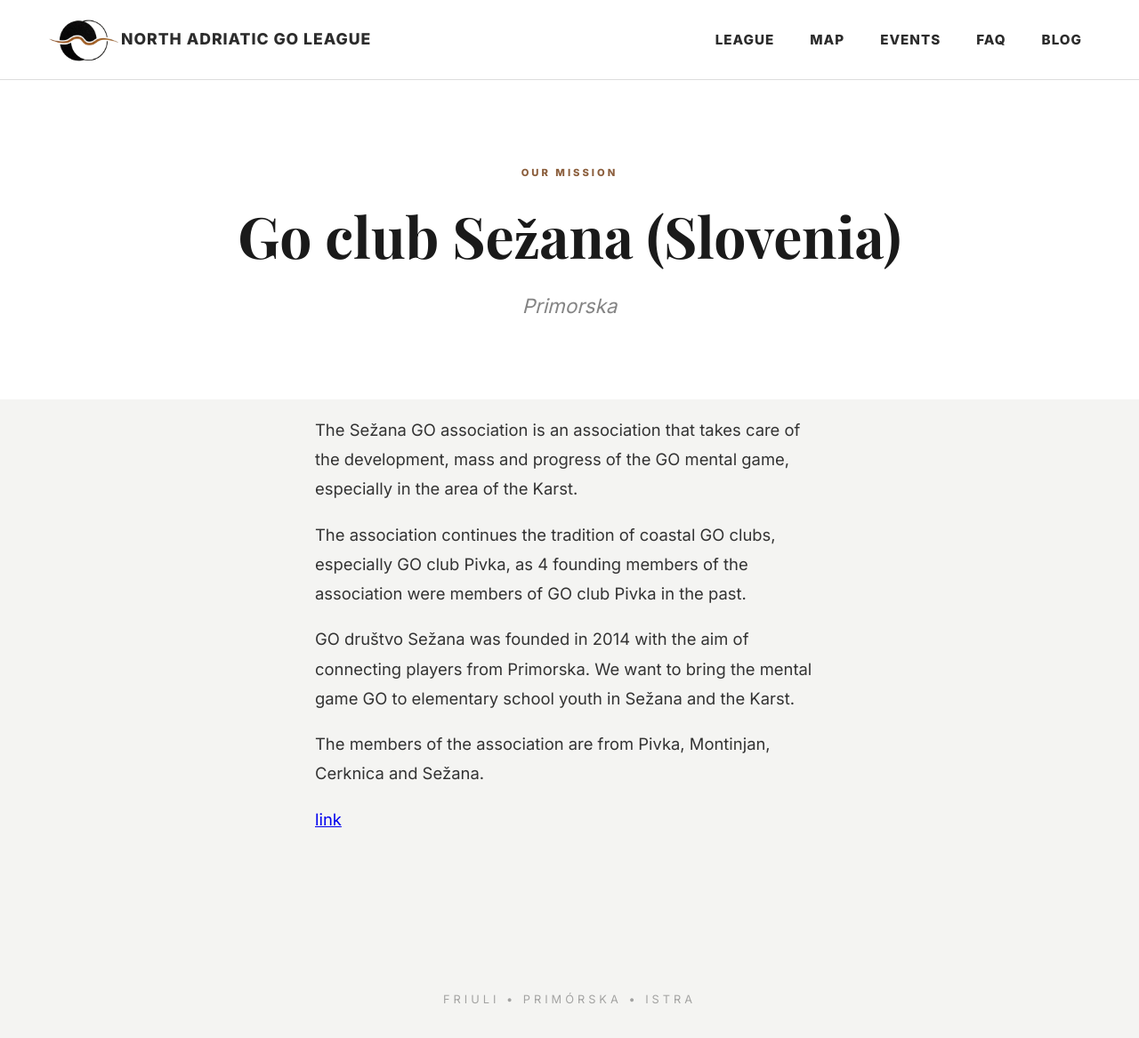
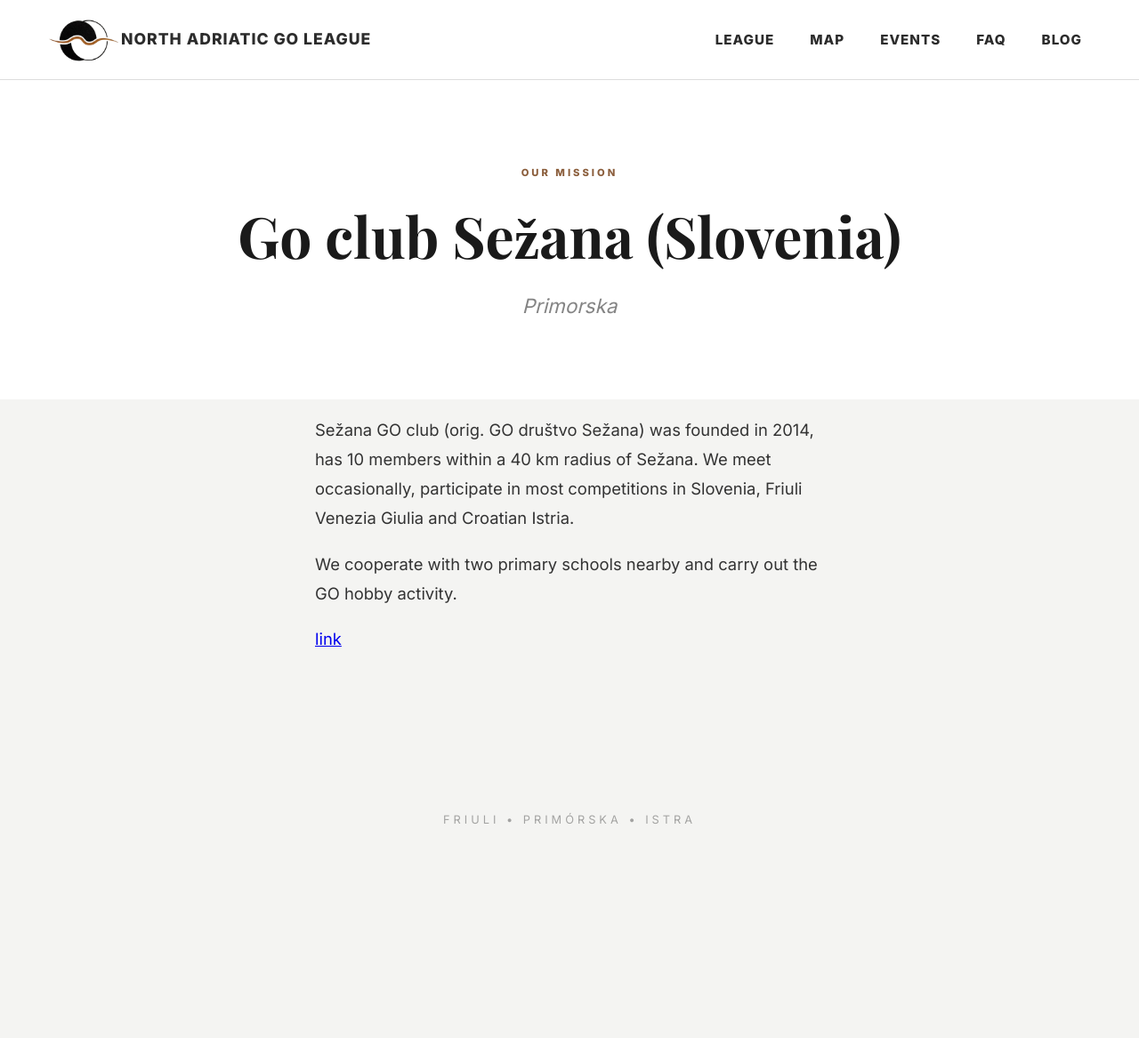
Before and after one commit to North-Adriatic-Go-League/north-adriatic-go-league.github.io, a Jekyll site: the page built from sezana.md, in a window 1280 px wide and 1214 px high. Shown: the top 1167 px of the window at 89% size. Built offline with Jekyll 4.4.1, drawn with Linux system fonts in a browser that asks for light colours; some web fonts are replaced.

Commit message:
Update sezana.md

```diff
--- a/sezana.md
+++ b/sezana.md
@@ -5,12 +5,16 @@ subtitle: "Primorska"
 permalink: /sezana/
 ---
 
-The Sežana GO association is an association that takes care of the development, mass and progress of the GO mental game, especially in the area of the Karst.
+<!-- The Sežana GO association is an association that takes care of the development, mass and progress of the GO mental game, especially in the area of the Karst.
 
 The association continues the tradition of coastal GO clubs, especially GO club Pivka, as 4 founding members of the association were members of GO club Pivka in the past.
 
 GO društvo Sežana was founded in 2014 with the aim of connecting players from Primorska. We want to bring the mental game GO to elementary school youth in Sežana and the Karst.
 
-The members of the association are from Pivka, Montinjan, Cerknica and Sežana.
+The members of the association are from Pivka, Montinjan, Cerknica and Sežana.-->
+
+Sežana GO club (orig. GO društvo Sežana) was founded in 2014, has 10 members within a 40 km radius of Sežana. We meet occasionally, participate in most competitions in Slovenia, Friuli Venezia Giulia and Croatian Istria.
+
+We cooperate with two primary schools nearby and carry out the GO hobby activity.
 
 [link](https://baduk.club/club/1682337925812x137155284403486720)
```
